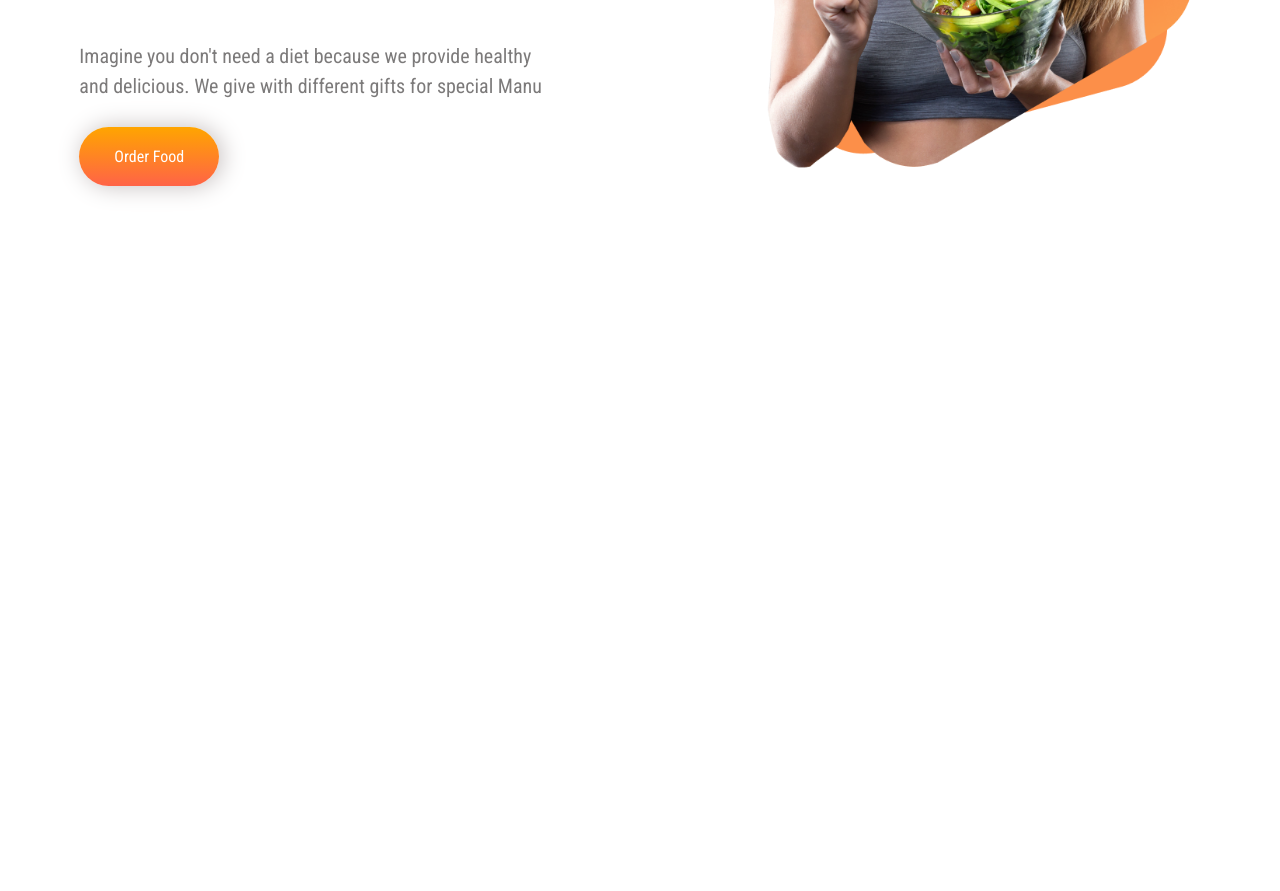
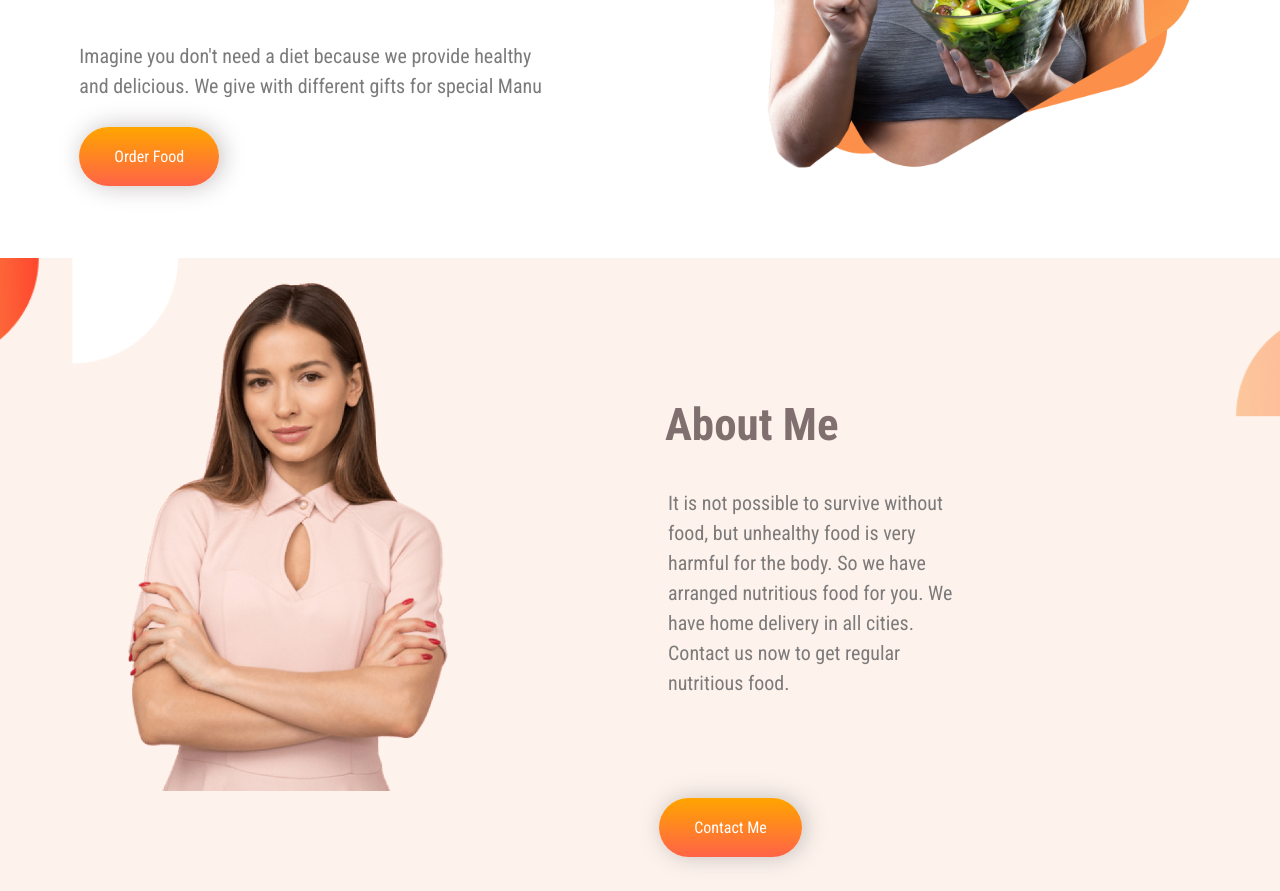
Before and after one commit to azimafnaan/Food-Folio, a plain HTML site: page index.html in a window 1280 px wide. Shown: the part 500-1391 px from the top of the page. Before the commit the page ends 800 px from the top, so only its background shows below. Drawn offline with Linux system fonts and the light colour scheme.

Commit message:
added About me section

```diff
--- a/index.html
+++ b/index.html
@@ -12,7 +12,7 @@
     <title>Food Folio</title>
 </head>
 <body>
-    <section class="top-banner-img flexible-display">
+    <section class="flexible-display">
         <div class="half-width-size top-text-margin">
            <h1> <span class="skip-color"> Skip </span>The Diet,</h1>
            <h1>Just Eat Healthy</h1>
@@ -24,5 +24,18 @@
             <img src="images/Group 8425.png" alt="">
         </div>
     </section>
+
+    <section class="about-section-banner flexible-display">
+
+            <div class="about-me-img">
+                <img src="images/Person Image.png" alt="">
+            </div>
+            <div class="about-me-width">
+                <h2>About Me</h2>
+                <p>It is not possible to survive without food, but unhealthy food is very harmful for the body. So we have arranged nutritious food for you. We have home delivery in all cities. Contact us now to get regular nutritious food.</p>
+                <a target="_blank" href="#">Contact Me</a>
+
+        </div>
+    </section>
 </body>
 </html>
--- a/style.css
+++ b/style.css
@@ -46,3 +46,45 @@ body {
   margin-top: 45px;
   width: 100%;
 }
+.about-section-banner {
+  background-image: url(images/7.png);
+  background-repeat: no-repeat;
+  background-size: cover;
+  background-position: center;
+  /* background-position: center; */
+}
+.about-me-img {
+  width: 50%;
+}
+.about-me-img img {
+  width: 50%;
+  margin-left: 20%;
+  margin-top: 25px;
+  margin-bottom: 15%;
+}
+.about-me-width h2 {
+  margin-left: 25px;
+  font-size: 45px;
+  margin-top: 140px;
+  color: #806f6f;
+}
+.about-me-width {
+  width: 50%;
+}
+.about-me-width p {
+  font-size: 20px;
+  line-height: 30px;
+  color: rgb(124, 122, 122);
+  margin-left: 28px;
+  margin-right: 320px;
+  margin-bottom: 120px;
+}
+.about-me-width a {
+  text-decoration: none;
+  color: white;
+  margin-left: 3%;
+  background-image: linear-gradient(orange, tomato);
+  padding: 20px 35px;
+  border-radius: 50px;
+  box-shadow: 3px 0px 25px rgb(197 190 190);
+}
```
Also changed, not shown: images/7.png (added), images/Frame 57.jpg (added).
